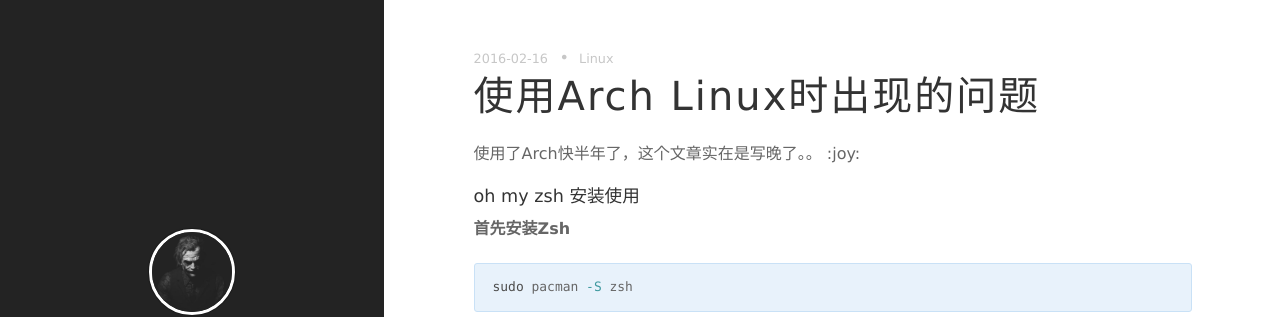
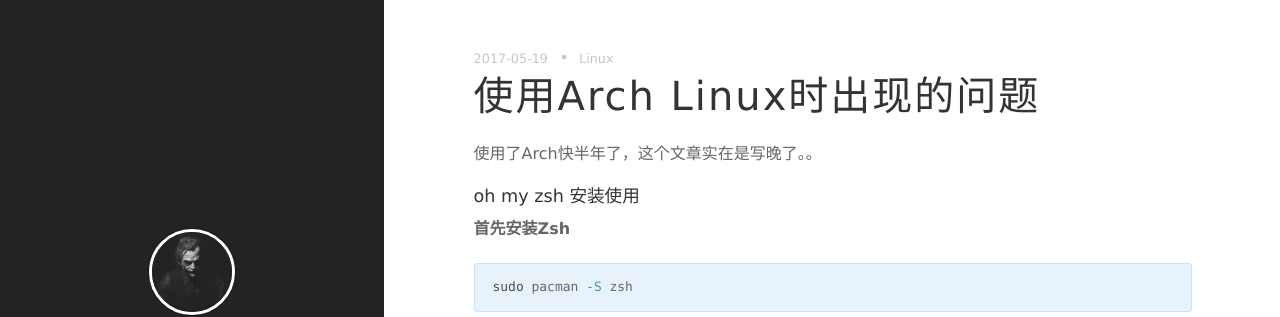
Before and after one commit to mrcwl/bryceyang.github.io, a Jekyll site: the page built from _posts/2017-05-17-Problems-I-encountered-when-I-use-Arch-Linux.markdown, in a window 1280 px wide and 900 px high. Shown: the top 317 px of the window. Built offline with Jekyll 4.4.1, drawn with Linux system fonts in a browser that asks for light colours; nearby versions of some CDN libraries; comment, search, counter and statistics services are not loaded.

Commit message:
fix time tag

```diff
--- a/_posts/2017-05-17-Problems-I-encountered-when-I-use-Arch-Linux.markdown
+++ b/_posts/2017-05-17-Problems-I-encountered-when-I-use-Arch-Linux.markdown
@@ -1,12 +1,12 @@
 ---
 layout: post
 title: 使用Arch Linux时出现的问题
-date: 2016-02-16 15:32:24.000000000 +09:00
+date: 2017-05-19 15:32:24.000000000 +09:00
 category: Linux
 tag: Linux
 ---
 
-使用了Arch快半年了，这个文章实在是写晚了。。 :joy:
+使用了Arch快半年了，这个文章实在是写晚了。。
 #### oh my zsh 安装使用
 **首先安装Zsh**
 
```
